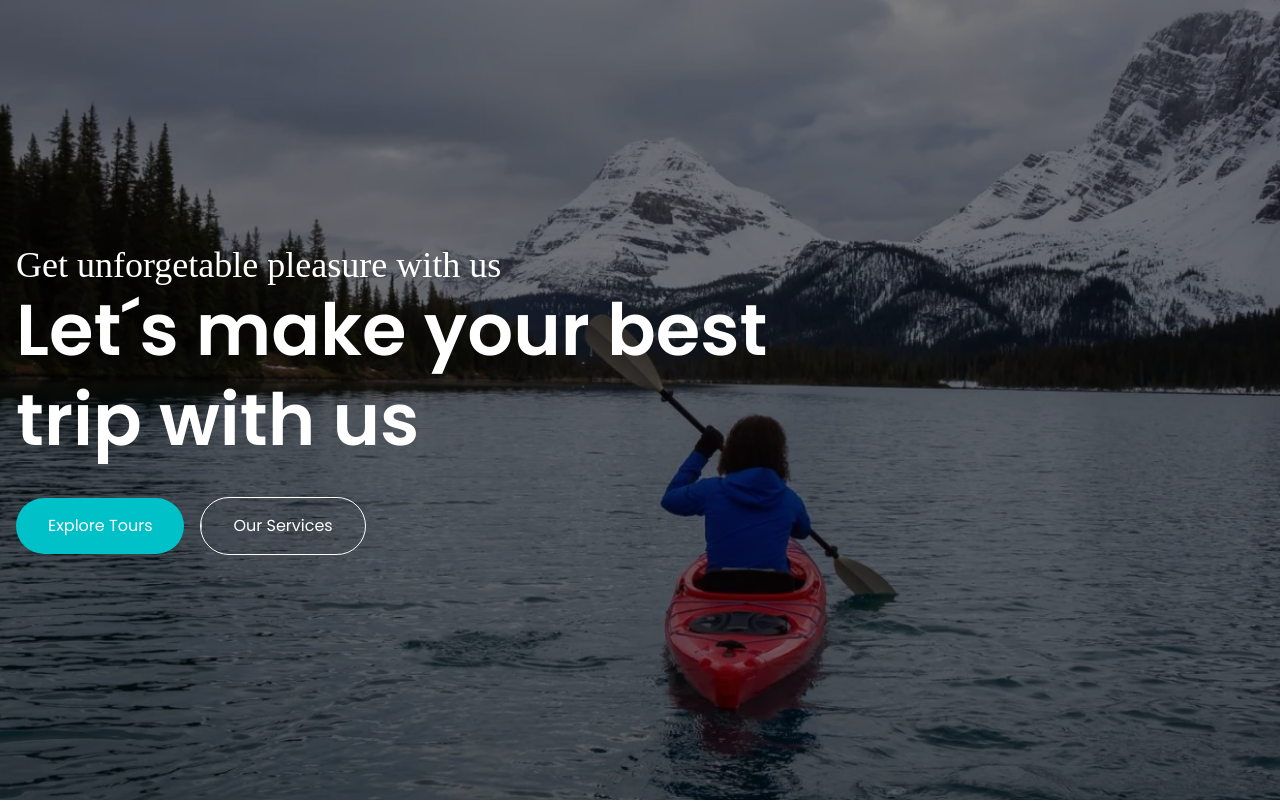
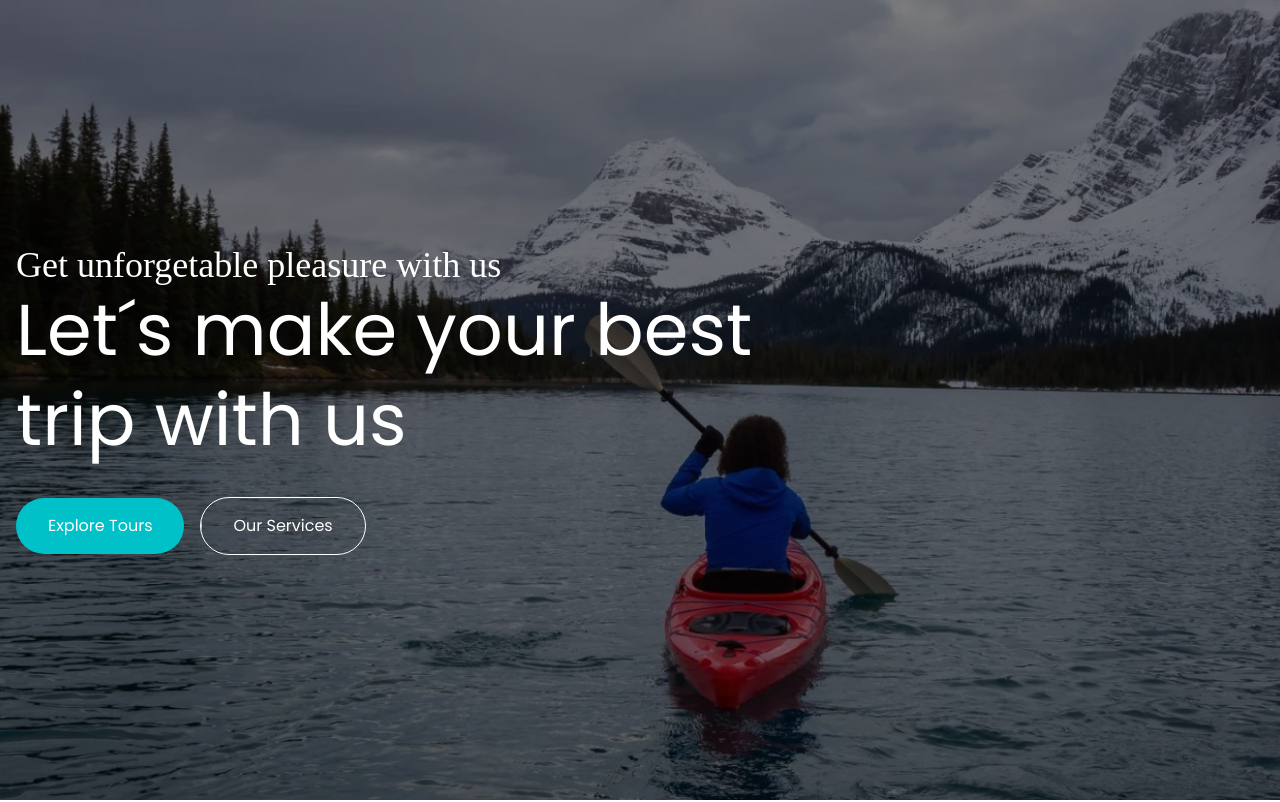
Before and after one commit to Cyan512/horizonte-exploor, a React (Vite) app: page / in a window 1280 px wide. Shown: the top 802 px of the page. Built offline with nearby package versions, Linux system fonts and the light colour scheme; a web font is replaced by a local one.

Commit message:
add: padding hero home

```diff
--- a/src/features/home/pages/HomePage.jsx
+++ b/src/features/home/pages/HomePage.jsx
@@ -11,14 +11,18 @@ export default function HomePage() {
     const [active, setActive] = useState(1);
     return (
         <>
-            <section style={{ backgroundImage: `url(${assets.img_51})`, }} className='relative flex items-center justify-center min-h-screen bg-cover bg-center text-white'>
+            <section
+  style={{ backgroundImage: `url(${assets.img_51})` }}
+  className="relative flex items-center justify-center min-h-screen bg-cover bg-center text-white py-20 md:py-32"
+>
+
                 <div className='absolute inset-0 bg-black/50' />
                 <div className='z-50 max-w-7xl w-full px-4 flex items-center'>
                     <div className='flex-2 text-center md:text-left'>
                         <span className='font-style text-3xl md:text-4xl'>
                             Get unforgetable pleasure with us
                         </span>
-                        <h1 className='text-5xl md:text-7xl leading-tight font-semibold'>
+                        <h1 className='text-5xl md:text-7xl leading-tight font-zsemibold'>
                             Let´s make your best trip with us
                         </h1>
                         <div className="flex flex-col sm:flex-row gap-4 justify-center md:justify-start items-center mt-8">
```
